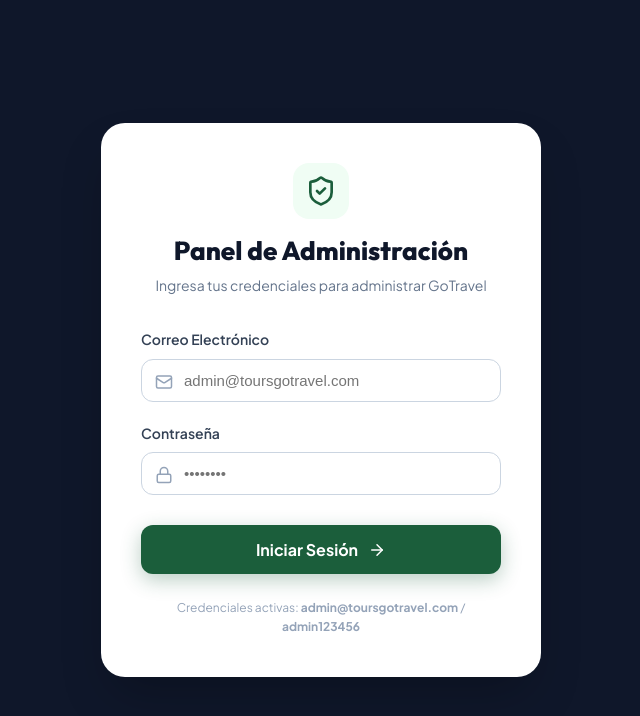
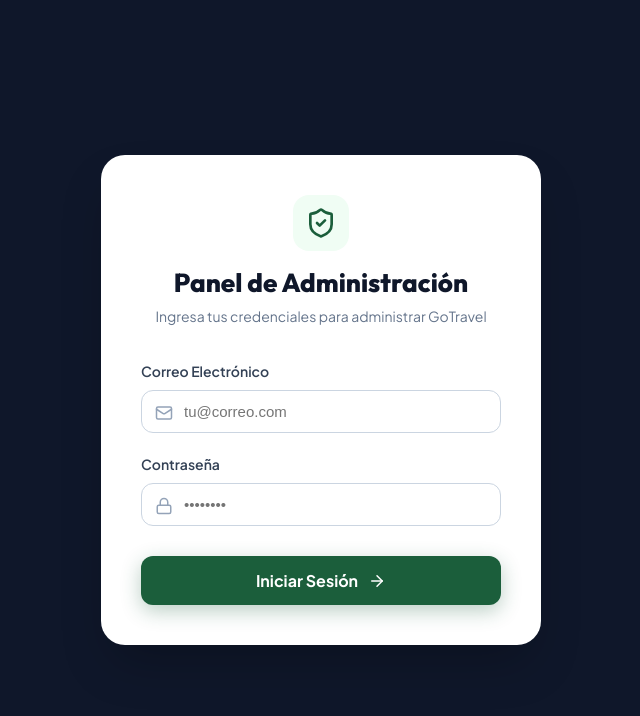
Before and after one commit to MZubiri/ToursGoTravel, a Next.js app: page /admin/login in a window 1280 px wide. Shown: the top 716 px of the page, without its empty margins (319-959 px from the left). Built offline with nearby package versions, Linux system fonts and the light colour scheme.

Commit message:
sec: remove public Admin Panel footer link and remove demo credentials text from admin login page

```diff
--- a/app/admin/login/page.js
+++ b/app/admin/login/page.js
@@ -121,7 +121,7 @@
               <input
                 type="email"
                 required
-                placeholder="admin@toursgotravel.com"
+                placeholder="tu@correo.com"
                 value={email}
                 onChange={(e) => setEmail(e.target.value)}
                 style={{
@@ -184,10 +184,6 @@
             <ArrowRight size={18} />
           </button>
         </form>
-
-        <div style={{ marginTop: '24px', textAlign: 'center', fontSize: '12px', color: '#94A3B8' }}>
-          <span>Credenciales activas: <strong>admin@toursgotravel.com</strong> / <strong>admin123456</strong></span>
-        </div>
       </div>
     </div>
   );
--- a/components/public/Footer.js
+++ b/components/public/Footer.js
@@ -39,7 +39,6 @@
               <li><Link href={`/${locale}/tours`} style={{ color: '#94A3B8' }}>{dict.nav.tours}</Link></li>
               <li><Link href={`/${locale}#nosotros`} style={{ color: '#94A3B8' }}>{dict.nav.about}</Link></li>
               <li><Link href={`/${locale}#contacto`} style={{ color: '#94A3B8' }}>{dict.nav.contact}</Link></li>
-              <li><Link href={`/admin`} style={{ color: '#D4A853', fontWeight: '600' }}>Panel Admin</Link></li>
             </ul>
           </div>
 
```
